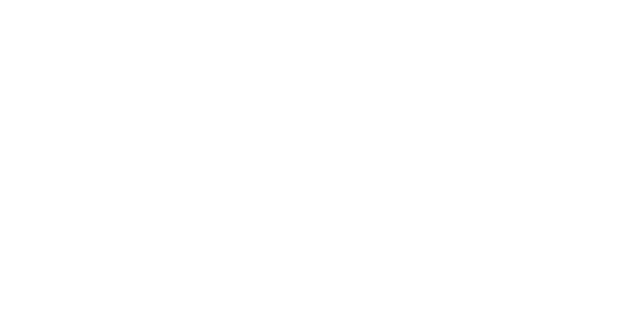
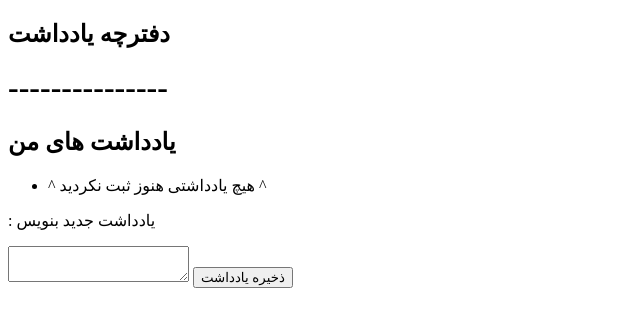
Before and after one commit to Mahdi-Falahati/Note, a plain HTML site: page index.html in a window 1280 px wide. Shown: the whole page, without its empty margins (0-640 px from the left). Drawn offline with Linux system fonts and the light colour scheme.

Commit message:
write complete html code add titr,box for show note , form (input) ..

```diff
--- a/index.html
+++ b/index.html
@@ -8,7 +8,20 @@
 </head>
 
 <body>
+   <h2 id="title"> دفترچه یادداشت </h2>
 
+    <h1 class="top-title-form">---------------</h1>
+    <h2 class="title-form"> یادداشت های من</h2>
+    <ul id="note">
+        <li id="alarm">
+            ^ هیچ یادداشتی هنوز ثبت نکردید ^
+        </li>
+    </ul>
+    <form action="#">
+        <p>: یادداشت جدید بنویس</p>
+        <textarea name="note" id="inputnote" cols="auto" rows="auto "></textarea>
+        <input type="submit" id="btn" value="ذخیره یادداشت">
+    </form>
 </body>
 
 </html>
```
